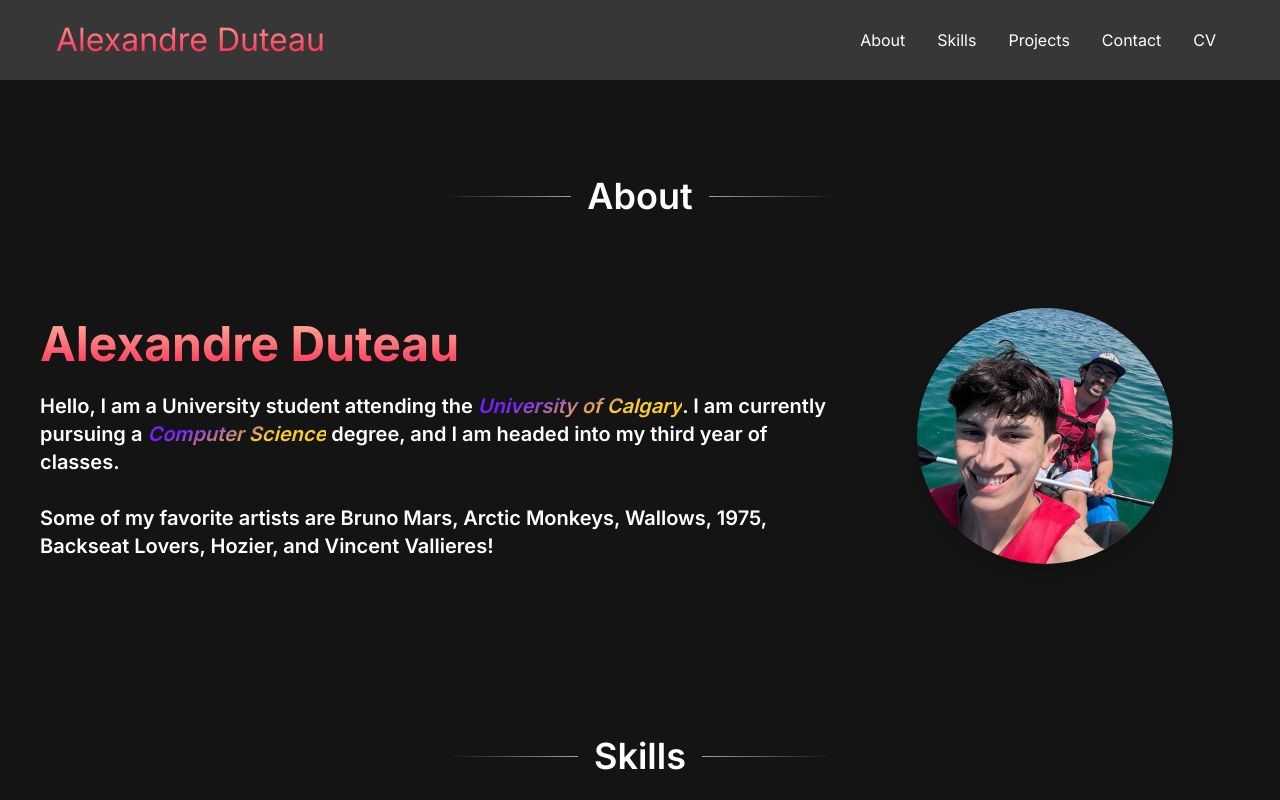
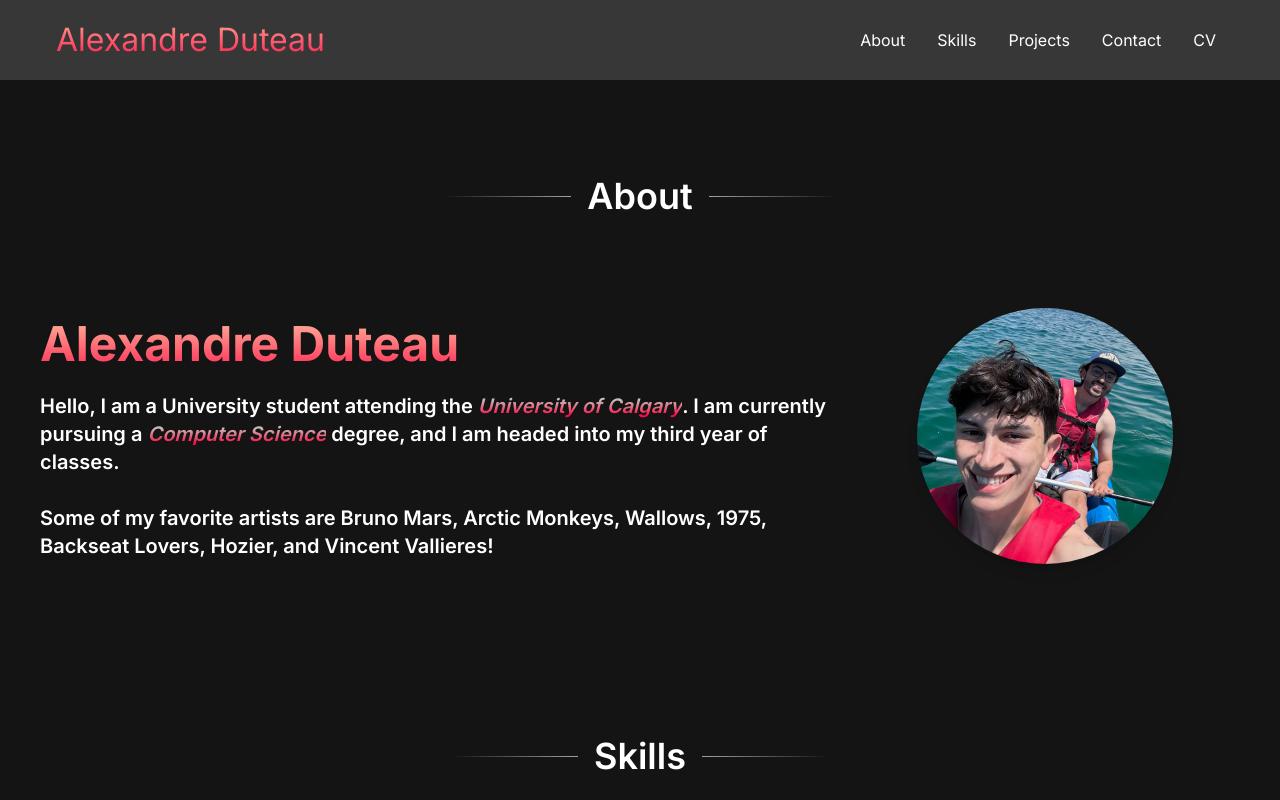
Before and after one commit to Alexd2004/Portfolio-Official, a Next.js app: page / in a window 1280 px wide. Shown: the top 800 px of the page. Built offline with nearby package versions, Linux system fonts and the light colour scheme.

Commit message:
changed colour theme

```diff
--- a/src/app/globals.css
+++ b/src/app/globals.css
@@ -39,7 +39,7 @@ body {
   font-style: italic;
   /* font-size: 27px; */
   background-color: #ff8177;
-  background-image: linear-gradient(-20deg, #fdce21 33%, #7621fd 75%);
+  background-image: linear-gradient(to top, #ff0844 10%, #cabbb6 75%);
   background-size: 100%;
   -webkit-background-clip: text;
   -moz-background-clip: text;
```
